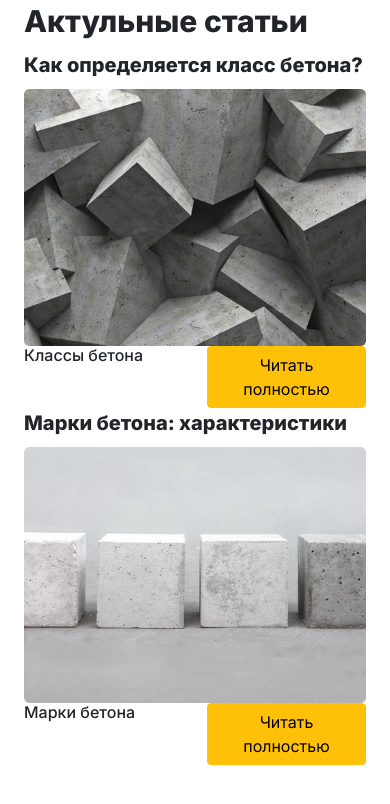
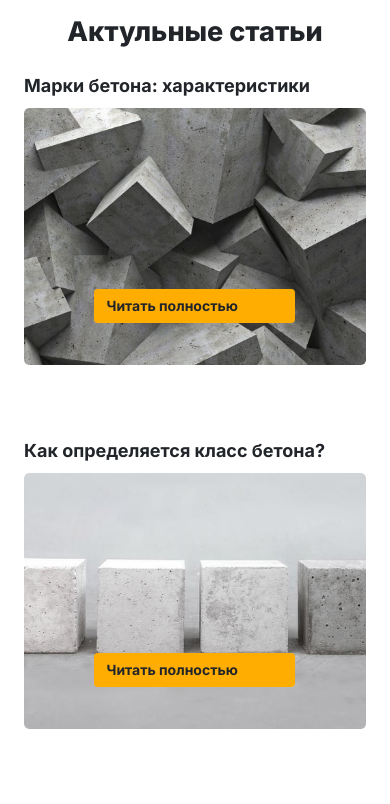
Before and after one commit to Pavelnagai/Construction_Company, a React (Create React App) app: page /articles in a window 390 px wide. Shown: the top 804 px of the page. Built offline with nearby package versions, Linux system fonts and the light colour scheme.

Commit message:
adaptive

```diff
--- a/src/components/Articles/Articles.scss
+++ b/src/components/Articles/Articles.scss
@@ -1,7 +1,60 @@
-.articles {
+.article {
 
-  .catalog {
-    height: 450px;
-    background: #F0F1F3;
+  h3 {
+    font-size: 28px;
+    font-weight: 700;
+    line-height: 40px;
+    letter-spacing: 0em;
+    text-align: left;
+  }
+
+  h6 {
+    font-size: 14px;
+    font-weight: 700;
+    line-height: 18px;
+    letter-spacing: 1px;
+    text-align: left;
   }
 }
+
+.articles {
+  h2 {
+    font-size: 48px;
+    font-weight: 800;
+    line-height: 64px;
+    letter-spacing: 0;
+    text-align: left;
+  }
+}
+
+@media screen and (max-width: 576px) {
+  .article {
+    h3 {
+      font-size: 18px;
+      font-weight: 700;
+      line-height: 28px;
+      letter-spacing: 0em;
+      text-align: left;
+    }
+
+    .btnDiv {
+      position: relative;
+      bottom: 100px;
+      right: 10px;
+
+      .btnWindow {
+        width: 110%;
+        position: absolute;
+      }
+    }
+  }
+  .articles {
+    h2 {
+      font-size: 27px;
+      font-weight: 800;
+      line-height: 64px;
+      letter-spacing: 0;
+      text-align: center;
+    }
+  }
+}
--- a/src/components/Articles/Articles.tsx
+++ b/src/components/Articles/Articles.tsx
@@ -3,34 +3,34 @@ import cla from '../../image/Project Cover.png'
 import bet from '../../image/Project Cover-1.png'
 import './Articles.scss'
 
+type ArticleType = {
+    articleTitle: string,
+    titleTwo: string
+    src: any,
+
+}
+
+function Article(props: ArticleType) {
+    return <div className="container col-sm-12 col-md-6 mb-5 article">
+        <h3>{props.articleTitle}</h3>
+        <img className="img-fluid" src={props.src} alt=""/>
+        <div className="row mt-4">
+            <div className="col-6 d-none d-sm-block"><h6>{props.titleTwo}</h6></div>
+            <div className="col-6 text-center btnDiv ">
+                <button className="btn btnWar btnWindow">Читать полностью</button>
+            </div>
+        </div>
+    </div>;
+}
+
 const Articles = () => {
     return (
-        <div className="articles">
-            <div className="container-fluid">
-                <div className="container">
-                    <h2>Актульные статьи</h2>
-                    <div className="row">
-                        <div className="col-sm-12 col-md-6">
-                            <h3>Как определяется класс бетона?</h3>
-                            <img className="img-fluid" src={cla} alt=""/>
-                            <div className="row">
-                                <div className="col-6"><h6>Классы бетона</h6></div>
-                                <div className="col-6">
-                                    <button className="btn btn-warning">Читать полностью</button>
-                                </div>
-                            </div>
-                        </div>
-                        <div className="col-sm-12 col-md-6">
-                            <h3>Марки бетона: характеристики</h3>
-                            <img className="img-fluid" src={bet} alt=""/>
-                            <div className="row">
-                                <div className="col-6"><h6>Марки бетона</h6></div>
-                                <div className="col-6">
-                                    <button className="btn btn-warning">Читать полностью</button>
-                                </div>
-                            </div>
-                        </div>
-                    </div>
+        <div className="container-fluid articles">
+            <div className="container">
+                <h2>Актульные статьи</h2>
+                <div className="row">
+                    <Article articleTitle="Марки бетона: характеристики" src={cla} titleTwo="Марки бетона"/>
+                    <Article articleTitle="Как определяется класс бетона?" src={bet} titleTwo="Классы бетона"/>
                 </div>
             </div>
         </div>
--- a/src/index.css
+++ b/src/index.css
@@ -23,6 +23,17 @@ h3 {
     font-size: 40px;
     font-weight: 800;
     line-height: 54px;
+}
+
+.btnWar {
+    background: #FFAD00;
+    font-size: 16px;
+    font-weight: 500;
+    line-height: 24px;
+    letter-spacing: 0em;
+    text-align: center;
+
+
 }
 
 @media screen and (max-width: 576px) {
@@ -55,4 +66,13 @@ h3 {
     p {
         font-size: 14px;
     }
+
+    .btnWar {
+        background: #FFAD00;
+        font-size: 14px;
+        font-weight: 700;
+        line-height: 20px;
+        letter-spacing: 0px;
+        text-align: left;
+    }
 }
```
